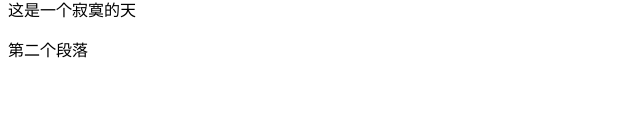
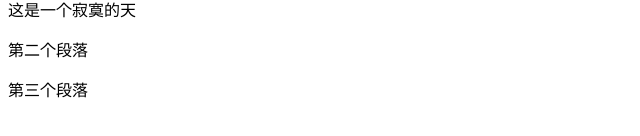
Before and after one commit to BettyGao0711/MyFirstRepository01, a plain HTML site: page index.html in a window 1280 px wide. Shown: the part 132-268 px from the top of the page, without its empty margins (0-640 px from the left). Drawn offline with Linux system fonts and the light colour scheme.

Commit message:
第三个段落

```diff
--- a/index.html
+++ b/index.html
@@ -11,5 +11,6 @@
     <p>第一个段落</p>
     <span>这是一个寂寞的天</span>
     <p>第二个段落</p>
+    <p>第三个段落</p>
 </body>
 </html>
```
